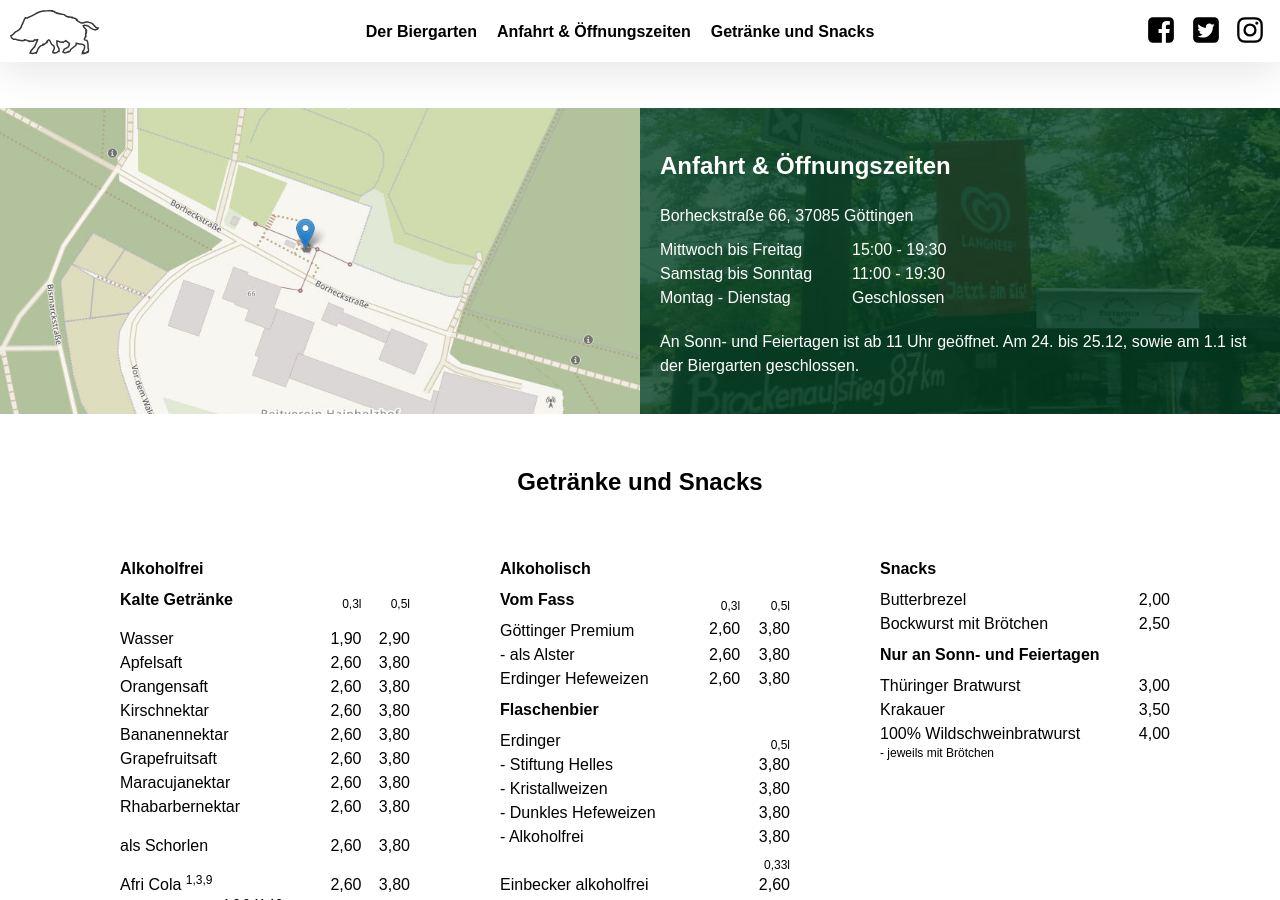
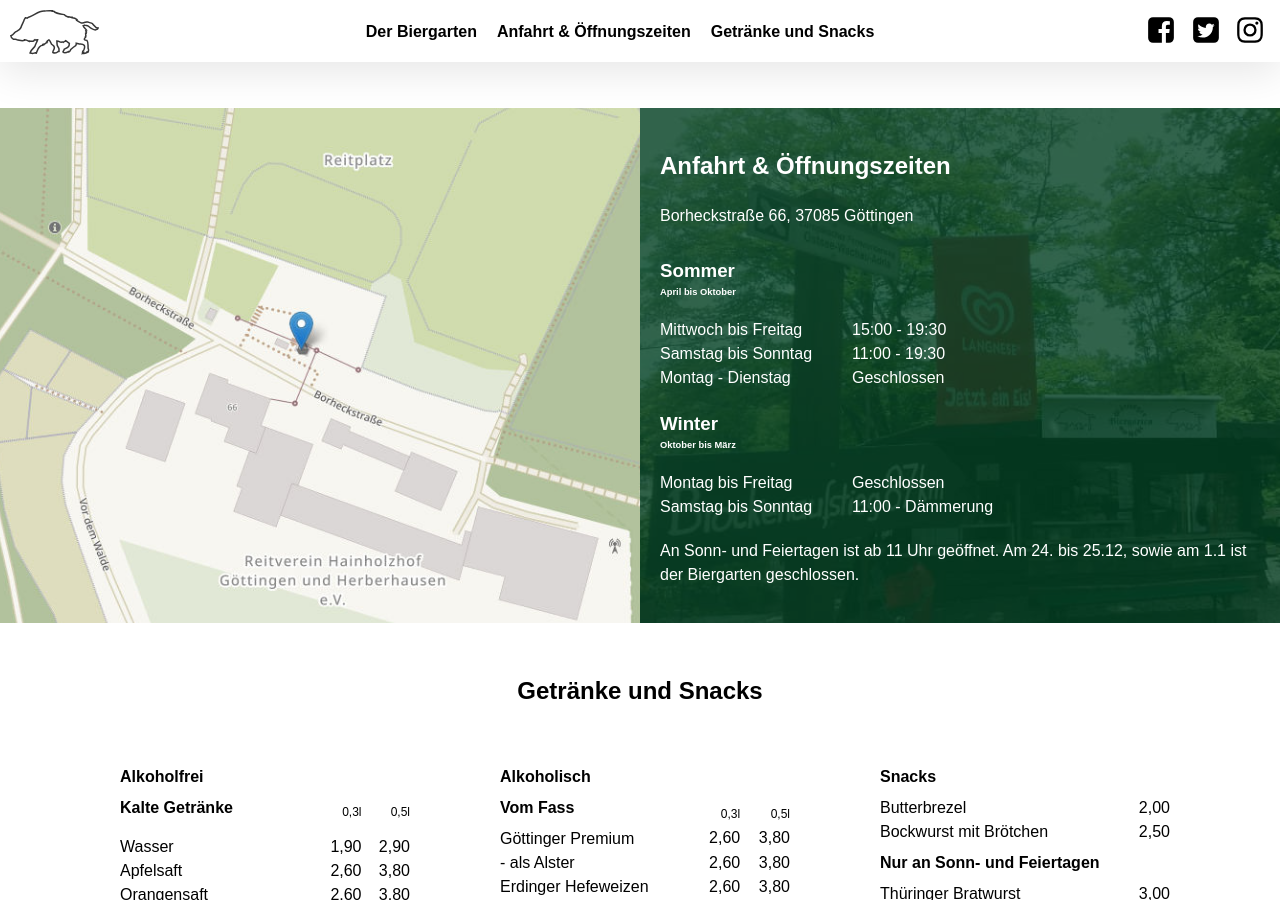
Before and after one commit to versable/kehr-website, a Jekyll site: the page built from index.html, in a window 1280 px wide and 900 px high, scrolled down 1389 px. Built offline with Jekyll 4.4.1, drawn with Linux system fonts in a browser that asks for light colours.

Commit message:
Add winter opening hours

```diff
--- a/index.html
+++ b/index.html
@@ -78,6 +78,7 @@ layout: default
         <address>
             Borheckstraße 66, 37085 Göttingen
         </address>
+        <h3>Sommer<br><small>April bis Oktober</small></h3>
         <dl>
             <dt>Mittwoch bis Freitag</dt>
             <dd>15:00 - 19:30</dd>
@@ -85,6 +86,13 @@ layout: default
             <dd>11:00 - 19:30</dd>
             <dt>Montag - Dienstag</dt>
             <dd>Geschlossen</dd>
+        </dl>
+        <h3>Winter<br><small>Oktober bis März</small></h3>
+        <dl>
+            <dt>Montag bis Freitag</dt>
+            <dd>Geschlossen</dd>
+            <dt>Samstag bis Sonntag</dt>
+            <dd>11:00 - Dämmerung</dd>
         </dl>
         <p>
             An Sonn- und Feiertagen ist ab 11 Uhr geöffnet. Am 24. bis
```
